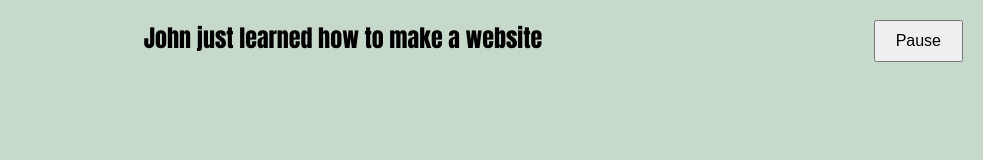
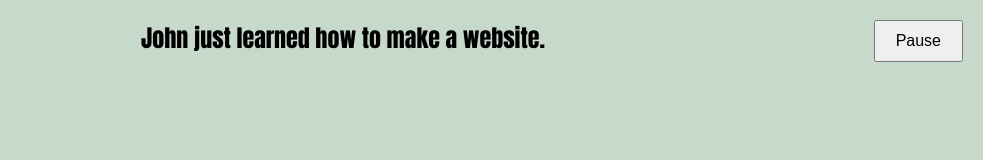
Before and after one commit to johnrottier/first-website, a plain HTML site: page index.html in a window 1280 px wide. Shown: the top 160 px of the page, without its empty margins (297-1280 px from the left). Drawn offline with Linux system fonts and the light colour scheme.

Commit message:
Update index.html

```diff
--- a/index.html
+++ b/index.html
@@ -37,7 +37,7 @@
 </head>
 <body>
     <div id="ball"></div>
-    <div id="text">John just learned how to make a website</div>
+    <div id="text">John just learned how to make a website.</div>
     <button id="pauseButton">Pause</button>
 
     <script>
```
